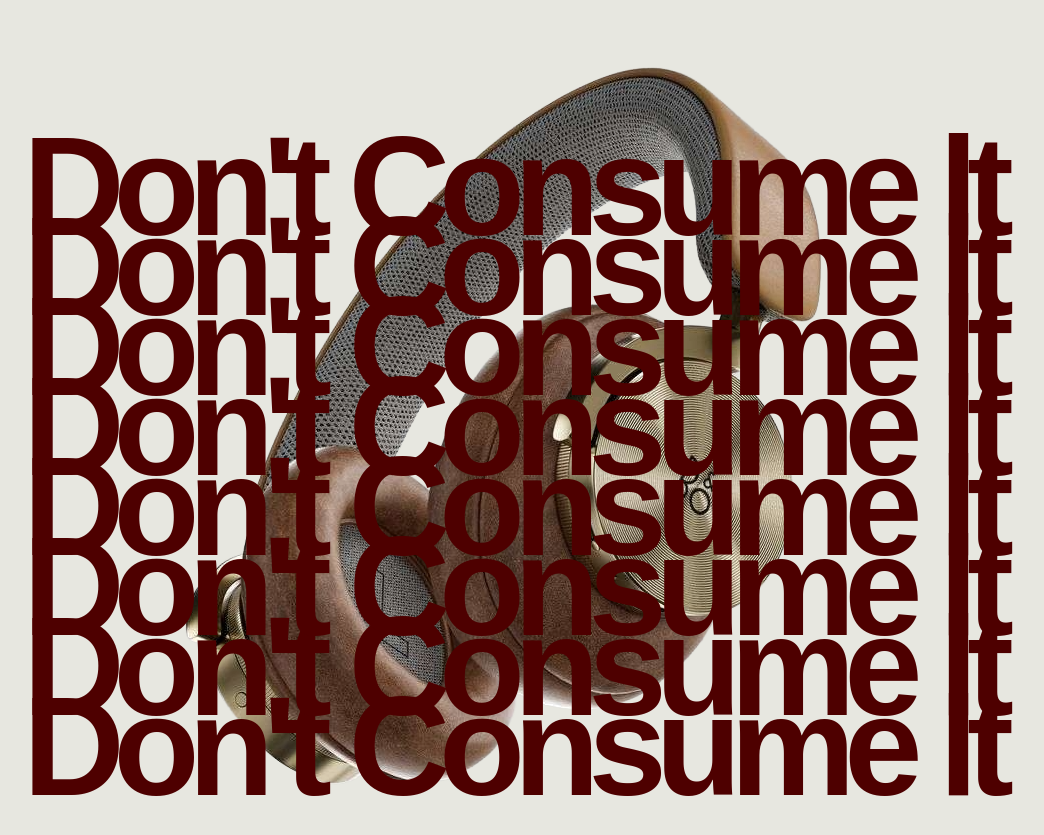
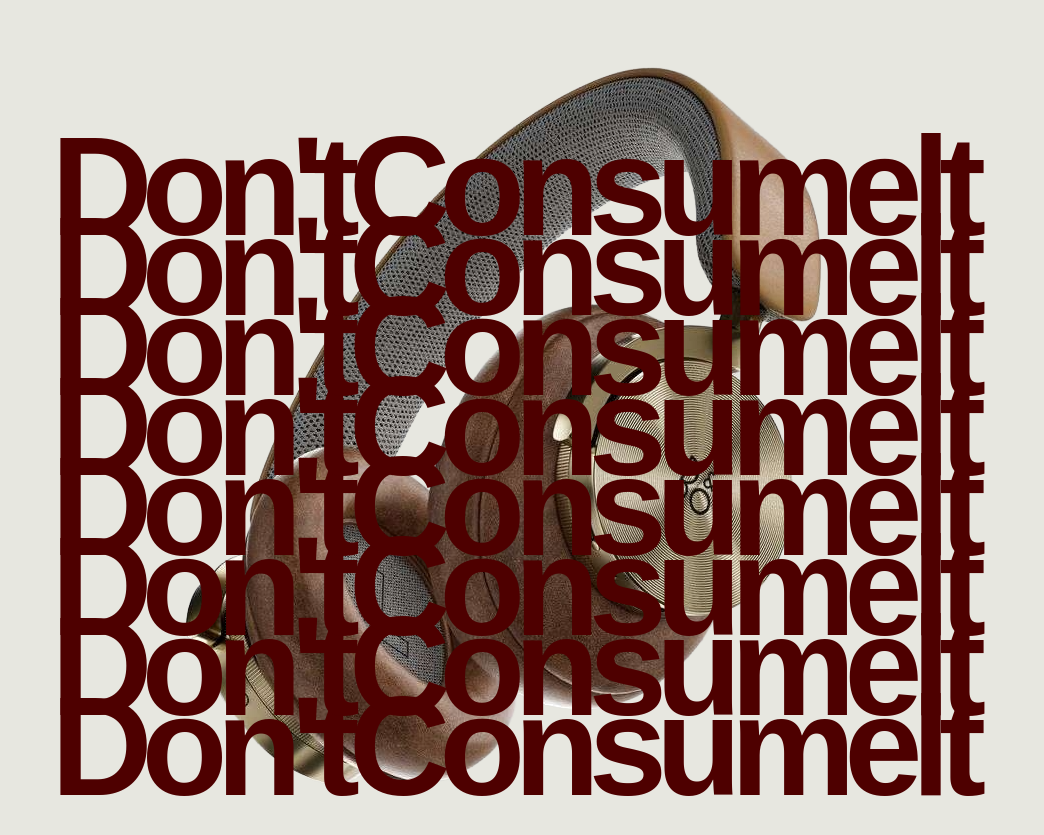
Before and after one commit to gon06123/-1-, a plain HTML site: page index.html in a window 1280 px wide. Shown: the part 323-1158 px from the top of the page, without its empty margins (127-1171 px from the left). Drawn offline with Linux system fonts and the light colour scheme.

Commit message:
Update index.html

```diff
--- a/index.html
+++ b/index.html
@@ -20,14 +20,14 @@
 
     <div class="shutter-container">
         <div class="shutter-sticky">
-            <div class="text-layer" style="--i: 0; z-index: 8;">Don't Consume lt</div>
-            <div class="text-layer" style="--i: 1; z-index: 7;">Don't Consume lt</div>
-            <div class="text-layer" style="--i: 2; z-index: 6;">Don't Consume lt</div>
-            <div class="text-layer" style="--i: 3; z-index: 5;">Don't Consume lt</div>
-            <div class="text-layer" style="--i: 4; z-index: 4;">Don't Consume lt</div>
-            <div class="text-layer" style="--i: 5; z-index: 3;">Don't Consume lt</div>
-            <div class="text-layer" style="--i: 6; z-index: 2;">Don't Consume lt</div>
-            <div class="text-layer" style="--i: 7; z-index: 1;">Don't Consume lt</div>
+            <div class="text-layer" style="--i: 0; z-index: 8;">Don'tConsumelt</div>
+            <div class="text-layer" style="--i: 1; z-index: 7;">Don'tConsumelt</div>
+            <div class="text-layer" style="--i: 2; z-index: 6;">Don'tConsumelt</div>
+            <div class="text-layer" style="--i: 3; z-index: 5;">Don'tConsumelt</div>
+            <div class="text-layer" style="--i: 4; z-index: 4;">Don'tConsumelt</div>
+            <div class="text-layer" style="--i: 5; z-index: 3;">Don'tConsumelt</div>
+            <div class="text-layer" style="--i: 6; z-index: 2;">Don'tConsumelt</div>
+            <div class="text-layer" style="--i: 7; z-index: 1;">Don'tConsumelt</div>
 
             <div class="intro-img2">
                 <img src="headset1.png">
```
